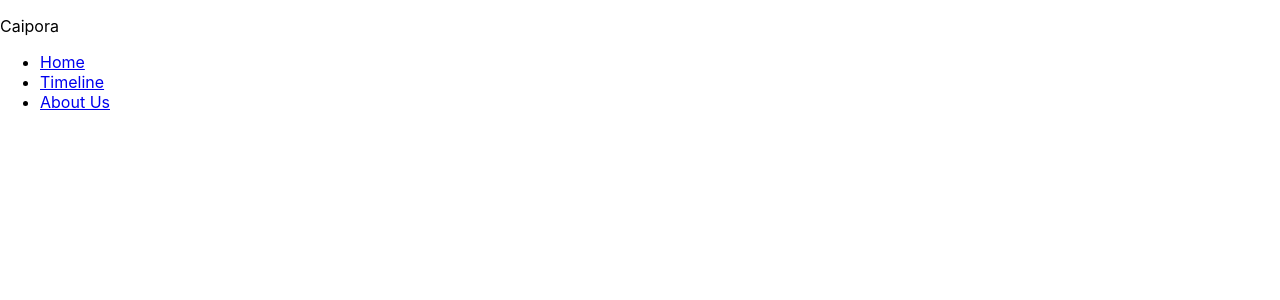
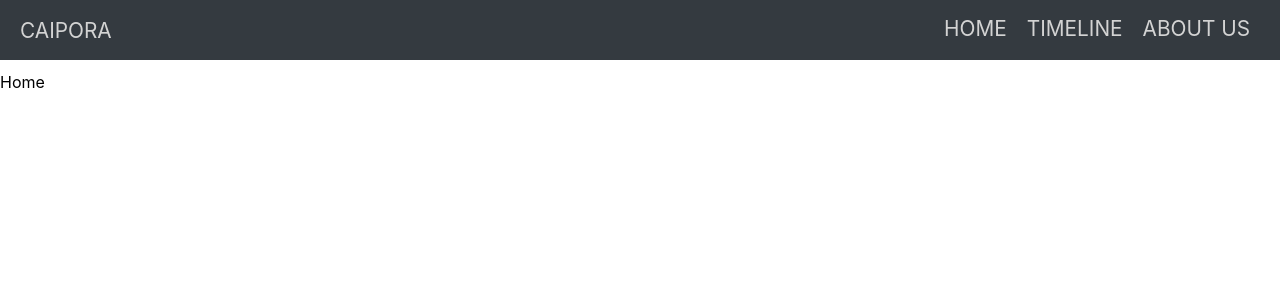
Before and after one commit to doritones/caipora-react, a React (Create React App) app: page / in a window 1280 px wide. Shown: the top 300 px of the page. Built offline with nearby package versions, Linux system fonts and the light colour scheme.

Commit message:
Style applied on TopMenu

```diff
--- a/public/index.html
+++ b/public/index.html
@@ -22,6 +22,7 @@
       work correctly both with client-side routing and a non-root public URL.
       Learn how to configure a non-root public URL by running `npm run build`.
     -->
+    <link href="https://fonts.googleapis.com/css?family=Open+Sans:400,700" rel="stylesheet">
     <title>Caipora</title>
   </head>
   <body>
--- a/src/components/Layout/Layout.css
+++ b/src/components/Layout/Layout.css
@@ -0,0 +1,3 @@
+.Content {
+	margin-top: 72px;
+}
--- a/src/components/Layout/Layout.js
+++ b/src/components/Layout/Layout.js
@@ -1,5 +1,6 @@
 import React, { Component } from 'react';
 
+import './Layout.css';
 import TopMenu from '../Navigation/TopMenu/TopMenu'
 
 // Using Fragment to avoid extra nodes when rendering multiple Components
@@ -10,6 +11,9 @@ class Layout extends Component {
         return (
             <React.Fragment>
                 <TopMenu />
+                <main className='Content'>
+                    {this.props.children}
+                </main>
             </React.Fragment>
         )
     }
--- /dev/null
+++ b/src/components/Navigation/NavItems/NavItem/NavItem.css
@@ -0,0 +1,44 @@
+.NavItem {
+    margin: 10px 0;
+    box-sizing: border-box;
+    display: block;
+    width: 100%;
+}
+
+.NavItem a {
+    color: #8f5c2c;
+    text-decoration: none;
+    width: 100%;
+    box-sizing: border-box;
+    display: block;
+}
+
+.NavItem a:hover,
+.NavItem a:active,
+.NavItem a.active {
+    color: #40a4c8;
+}
+
+@media (min-width: 500px) {
+    .NavItem {
+            margin: 0;
+            display: flex;
+            height: 100%;
+            width: auto;
+            align-items: center;
+    }
+
+    .NavItem a {
+            color: lightgray;
+            height: 100%;
+            padding: 16px 10px;
+            border-bottom: 4px solid transparent;
+    }
+
+    .NavItem a:hover,
+    .NavItem a:active,
+    .Navigationitem a.active {
+            background-color: black;
+            color: lightgray;
+    }
+}
--- a/src/components/Navigation/NavItems/NavItem/NavItem.js
+++ b/src/components/Navigation/NavItems/NavItem/NavItem.js
@@ -1,9 +1,11 @@
 import React from 'react';
 import { NavLink } from 'react-router-dom';
 
+import './NavItem.css';
+
 const navItem = (props) => (
     <li className='NavItem'>
-        <NavLink to={props.link} exact={props.exact}>{props.children}</NavLink>
+        <NavLink to={props.link} exact={props.exact} activeClassName='a.active'>{props.children}</NavLink>
     </li>
 );
 
--- /dev/null
+++ b/src/components/Navigation/NavItems/NavItems.css
@@ -0,0 +1,15 @@
+.NavItems {
+	margin: 0;
+	padding: 0;
+	list-style: none;
+	display: flex;
+	flex-flow: column;
+	align-items: center;
+	height: 100%;
+}
+
+@media (min-width: 500px) {
+	.NavItems {
+		flex-flow: row;
+	}
+}
--- a/src/components/Navigation/NavItems/NavItems.js
+++ b/src/components/Navigation/NavItems/NavItems.js
@@ -1,5 +1,6 @@
 import React from 'react';
 
+import './NavItems.css';
 import NavItem from './NavItem/NavItem'
 
 const navItems = () => (
--- /dev/null
+++ b/src/components/Navigation/TopMenu/TopMenu.css
@@ -0,0 +1,27 @@
+.TopMenu {
+	height: 60px;
+	width: 100vw;
+	position: fixed;
+	top: 0;
+	left: 0;
+	background-color: #343a40;
+	display: flex;
+	justify-content: space-between;
+	align-items: center;
+	padding: 0 20px;
+	box-sizing: border-box;
+    z-index: 90;
+    text-transform: uppercase;
+    font-size: 1.3rem;
+    color: lightgray;
+}
+
+.TopMenu nav {
+	height: 100%;
+}
+
+@media (max-width: 499px) {
+	.Desktop {
+		display: none;
+	}
+}
--- a/src/components/Navigation/TopMenu/TopMenu.js
+++ b/src/components/Navigation/TopMenu/TopMenu.js
@@ -1,5 +1,6 @@
 import React from 'react';
 
+import'./TopMenu.css';
 import NavItems from '../NavItems/NavItems'
 
 const topMenu = (props) => (
```
